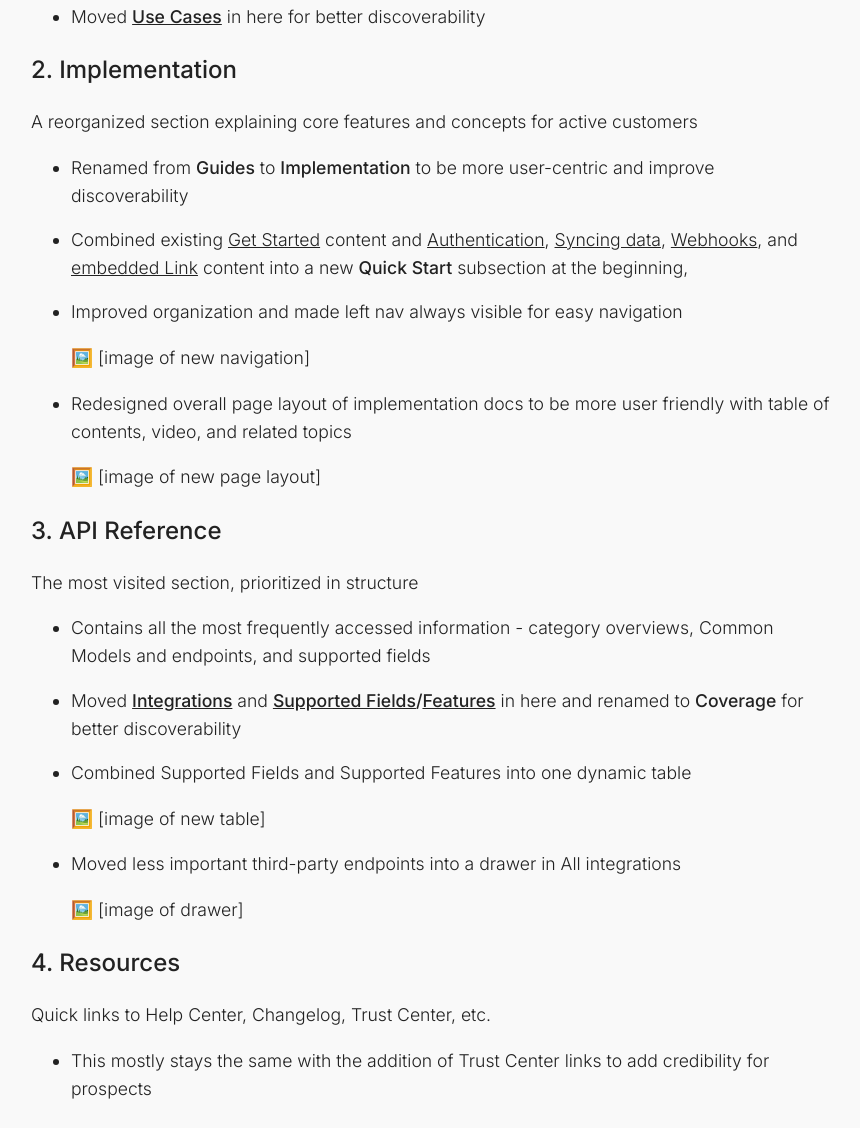
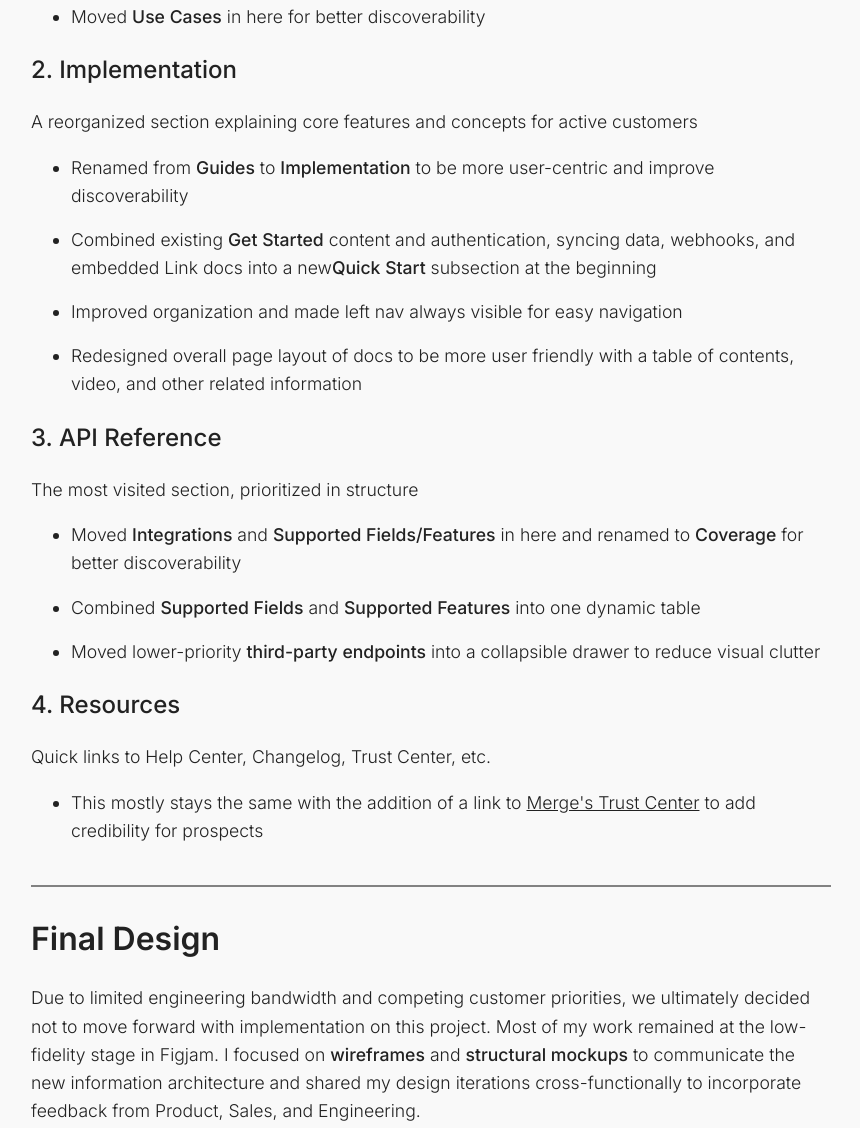
Before and after one commit to hayleymye/hayleyye.com, a plain HTML site: page projects/docs-redesign.html in a window 1280 px wide. Shown: the part 6249-7377 px from the top of the page, without its empty margins (209-1069 px from the left). Drawn offline with Linux system fonts and the light colour scheme.

Commit message:
update docs

```diff
--- a/projects/docs-redesign.html
+++ b/projects/docs-redesign.html
@@ -241,8 +241,7 @@
                 <li style="list-style-type:disc">Answers initial question of “<em>Can Merge do what I need?</em>”</li>
             </ul>
             <ul class="bulleted-list">
-                <li style="list-style-type:disc">Moved <strong><a href="https://docs.merge.dev/use-cases/"
-                            target="_blank" class="inline">Use Cases</a></strong> in here for better discoverability
+                <li style="list-style-type:disc">Moved <strong>Use Cases</strong> in here for better discoverability
                 </li>
             </ul>
             <h3>2. Implementation</h3>
@@ -253,60 +252,39 @@
                     to be more user-centric and improve discoverability</li>
             </ul>
             <ul class="bulleted-list">
-                <li style="list-style-type:disc">Combined existing <a
-                        href="https://docs.merge.dev/get-started/introduction/" target="_blank" class="inline">Get
-                        Started</a> content and <a href="https://docs.merge.dev/basics/authentication/" target="_blank"
-                        class="inline">Authentication</a>, <a href="https://docs.merge.dev/basics/syncing-data/"
-                        target="_blank" class="inline">Syncing
-                        data</a>, <a href="https://docs.merge.dev/basics/webhooks/overview/" target="_blank"
-                        class="inline">Webhooks</a>, and <a href="https://docs.merge.dev/get-started/link/"
-                        target="_blank" class="inline">embedded Link</a> content into a new
-                    <strong>Quick Start</strong> subsection at the beginning,
+                <li style="list-style-type:disc">Combined existing <strong>Get Started</strong> content and authentication, syncing
+                        data, webhooks, and embedded Link docs into a new<strong>Quick Start</strong> subsection at the beginning
                 </li>
             </ul>
             <ul class="bulleted-list">
                 <li style="list-style-type:disc">Improved organization and made left nav always visible for easy
                     navigation</li>
-                <p>🖼️ [image of new navigation]</p>
             </ul>
             <ul class="bulleted-list">
-                <li style="list-style-type:disc">Redesigned overall page layout of implementation docs to be more user
-                    friendly with table of contents, video, and related topics</li>
-                <p>🖼️ [image of new page layout]</p>
+                <li style="list-style-type:disc">Redesigned overall page layout of docs to be more user
+                    friendly with a table of contents, video, and other related information</li>
             </ul>
             <h3>3. API Reference</h3>
             <p>The most visited section, prioritized in structure</p>
             <ul class="bulleted-list">
-                <li style="list-style-type:disc">Contains all the most frequently accessed information - category
-                    overviews, Common Models and endpoints, and supported fields</li>
-            </ul>
-            <ul class="bulleted-list">
-                <li style="list-style-type:disc">Moved <strong><a
-                            href="https://docs.merge.dev/integrations/hris/overview/" target="_blank"
-                            class="inline">Integrations</a></strong> and
-                    <strong><a href="https://docs.merge.dev/integrations/hris/supported-fields/" target="_blank"
-                            class="inline">Supported
-                            Fields</a></strong><strong>/</strong><strong><a
-                            href="https://docs.merge.dev/integrations/hris/supported-features/" target="_blank"
-                            class="inline">Features</a></strong> in
+                <li style="list-style-type:disc">Moved <strong>Integrations</strong> and
+                    <strong>Supported
+                            Fields/Features</strong> in
                     here and renamed to <strong>Coverage</strong> for better discoverability
                 </li>
             </ul>
             <ul class="bulleted-list">
-                <li style="list-style-type:disc">Combined Supported Fields and Supported Features into one dynamic table
+                <li style="list-style-type:disc">Combined <strong>Supported Fields</strong> and <strong>Supported Features</strong> into one dynamic table
                 </li>
-                <p>🖼️ [image of new table]</p>
             </ul>
             <ul class="bulleted-list">
-                <li style="list-style-type:disc">Moved less important third-party endpoints into a drawer in All
-                    integrations</li>
-                <p>🖼️ [image of drawer]</p>
+                <li style="list-style-type:disc">Moved lower-priority <strong>third-party endpoints</strong> into a collapsible drawer to reduce visual clutter</li>
             </ul>
             <h3>4. Resources</h3>
             <p>Quick links to Help Center, Changelog, Trust Center,
                 etc.</p>
             <ul class="bulleted-list">
-                <li style="list-style-type:disc">This mostly stays the same with the addition of Trust Center links to
+                <li style="list-style-type:disc">This mostly stays the same with the addition of a link to <a href="https://www.merge.dev/security" target="_blank" class="inline">Merge's Trust Center</a> to
                     add credibility for prospects</li>
             </ul>
         </div>
@@ -324,10 +302,10 @@
                 src="https://embed.figma.com/board/VN5lObYqwDifjZvHJnhObX/Case-Study---Docs-Redesign?node-id=6-581&embed-host=share"
                 allowfullscreen></iframe>
             <p>However, I did create a <strong>high-fidelity
-                    prototype </strong>of the<strong> Field Mapping doc</strong> to explore and validate the redesigned
+                    prototype </strong>of the<strong> Field Mapping</strong> doc to explore and validate the redesigned
                 page layout within the proposed “Implementation” section.</p>
-            <p>🖼️ [figma prototype embed of field mapping docs page]
-            <p>This prototype showcased two major improvements:</p>
+            <p>🖼️ Figma prototype coming soon!</p>
+            <p>This prototype showcased two major improvements from the <a href="https://docs.merge.dev/supplemental-data/field-mappings/overview/" target="_blank" class="inline">existing docs design</a>:</p>
             <ul class="bulleted-list">
                 <li style="list-style-type:disc">A <strong>persistent left navigation</strong> to improve wayfinding and
                     reduce friction while navigating dense content</li>
```
Also changed, not shown: 1 other file.
